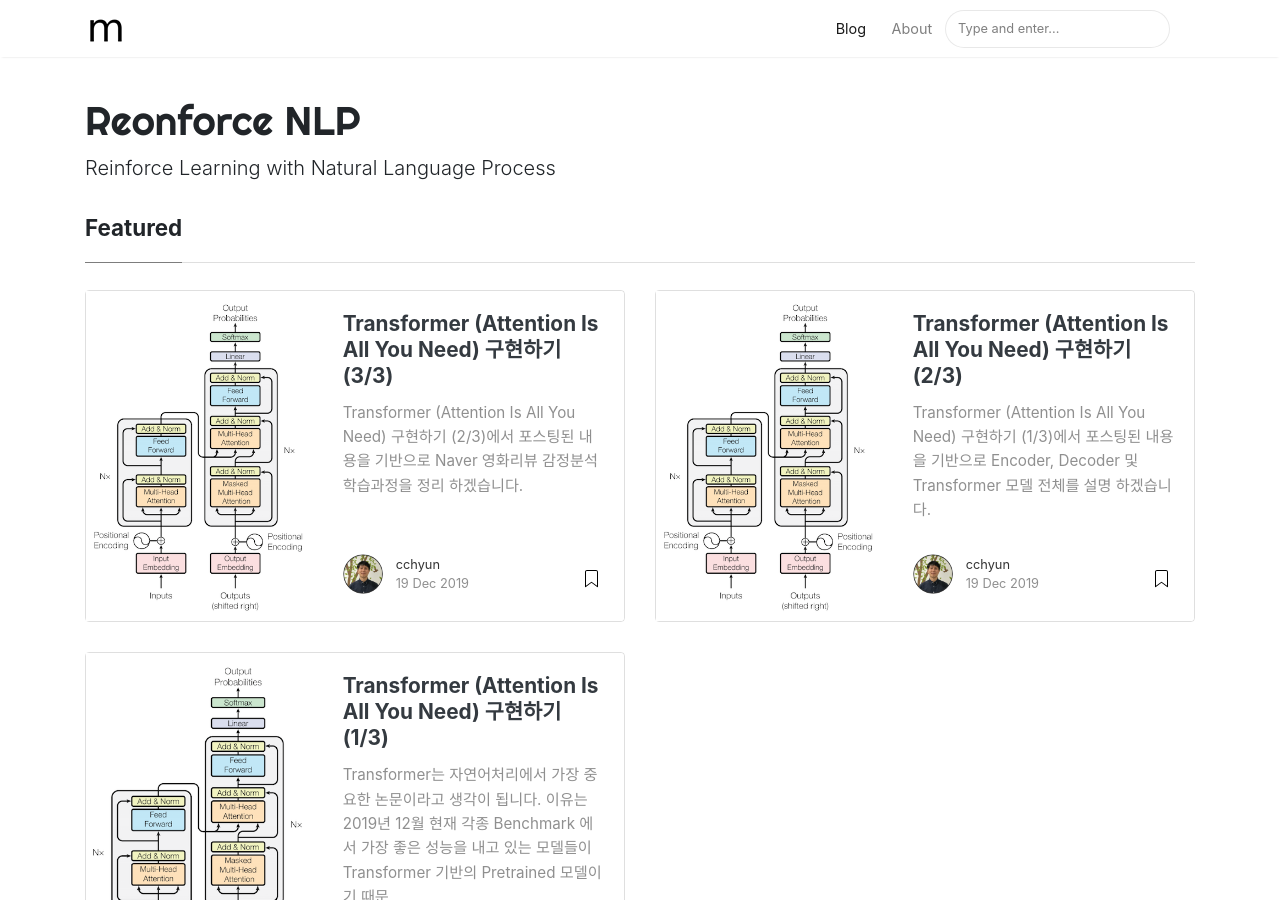
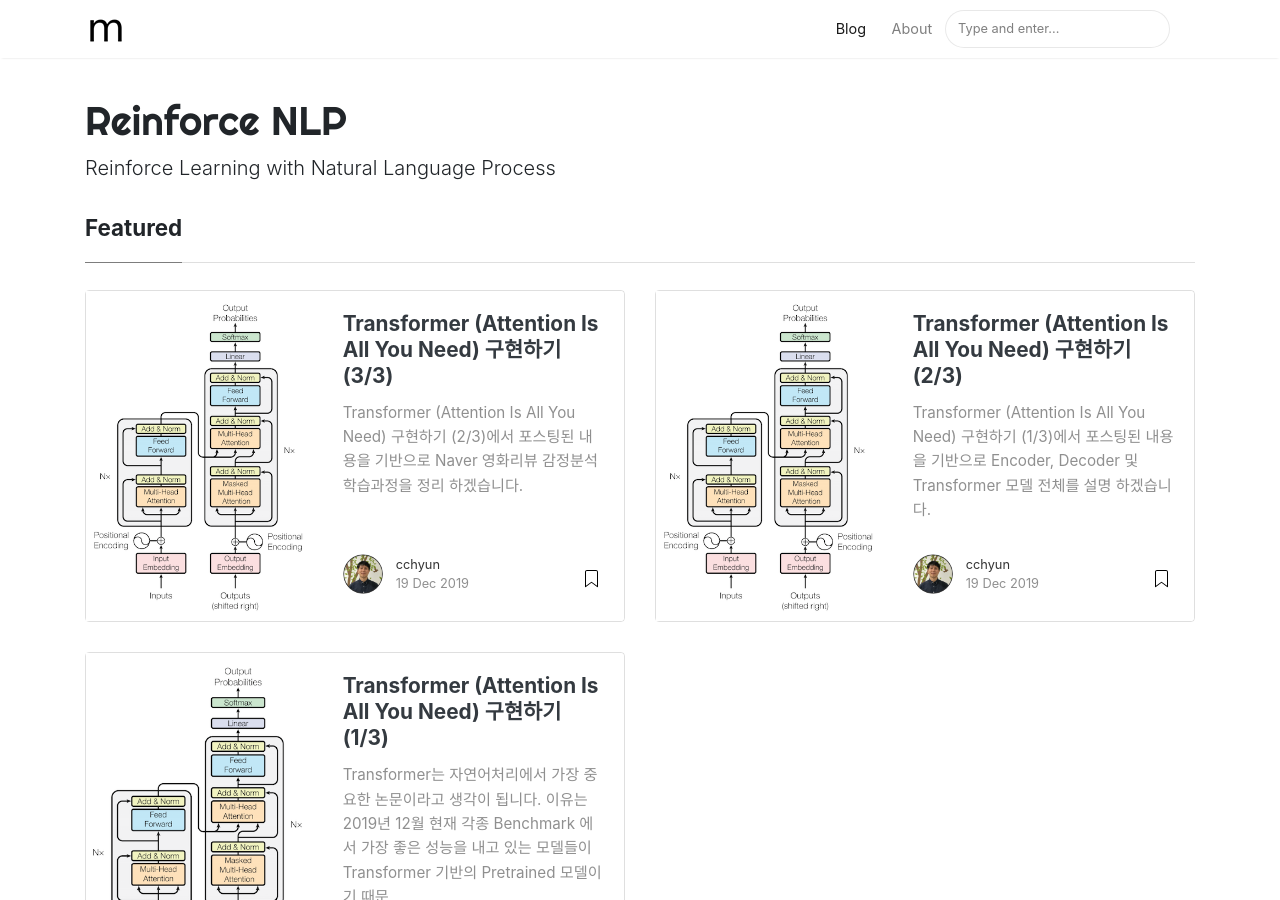
Before and after one commit to paul-hyun/paul-hyun.github.io, a Jekyll site: the page built from index.html, in a window 1280 px wide and 900 px high. Built offline with Jekyll 4.4.1, drawn with Linux system fonts in a browser that asks for light colours; nearby versions of some CDN libraries; the list of posts is cut into pages by our own code.

Commit message:
change title

```diff
--- a/_config.yml
+++ b/_config.yml
@@ -1,6 +1,6 @@
 # Site
-name: "Reonforce NLP"
-title: "Reonforce NLP"
+name: "Reinforce NLP"
+title: "Reinforce NLP"
 description: "Reinforce Learning with Natural Language Process"
 logo: 'assets/images/logo.png'
 favicon: 'assets/images/logo.png'
```
